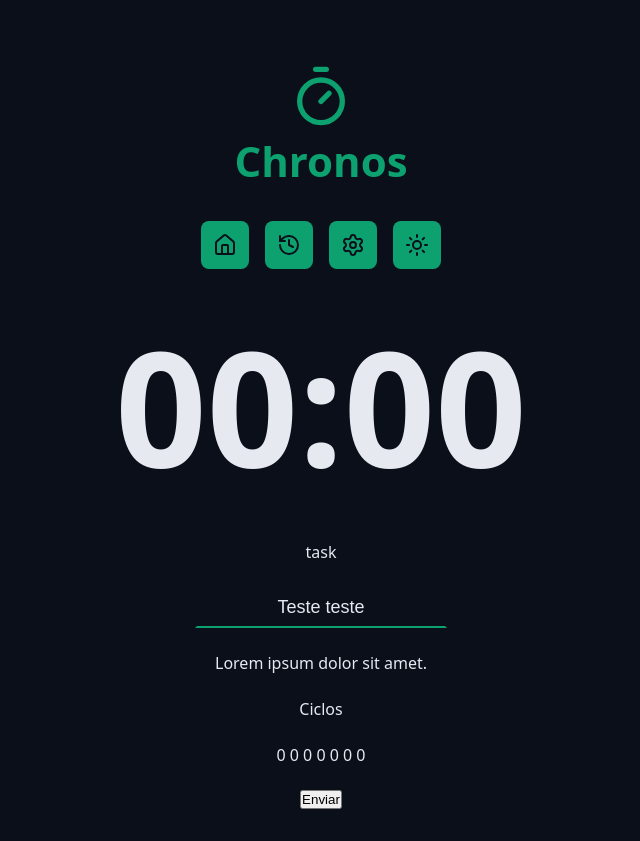
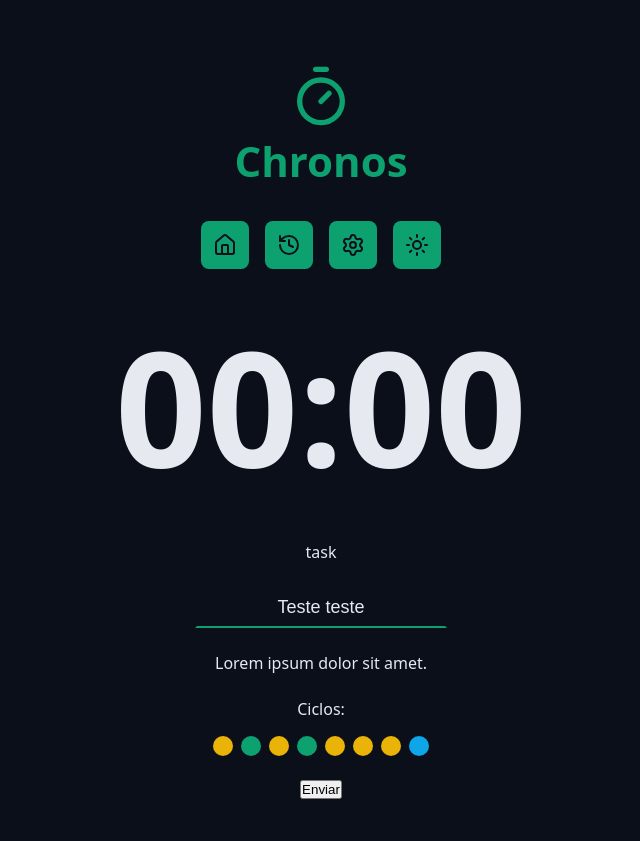
Before and after one commit to rafael-santana-almeida/chronos-pomodoro, a React (Vite) app: page / in a window 1280 px wide. Shown: the whole page, without its empty margins (319-959 px from the left). Built offline with nearby package versions, Linux system fonts and the light colour scheme.

Commit message:
Create Cycles component

```diff
--- a/src/App.tsx
+++ b/src/App.tsx
@@ -1,5 +1,6 @@
 import { Container } from './components/Container';
 import { CountDown } from './components/CountDown';
+import { Cycles } from './components/Cycles';
 import { Input } from './components/Input';
 import { Logo } from './components/Logo';
 import { Menu } from './components/Menu';
@@ -39,8 +40,7 @@
           </div>
 
           <div className='formRow'>
-            <p>Ciclos</p>
-            <p>0 0 0 0 0 0 0</p>
+            <Cycles />
           </div>
 
           <div className='formRow'>
--- /dev/null
+++ b/src/components/Cycles/index.tsx
@@ -0,0 +1,20 @@
+import styles from './styles.module.css';
+
+export function Cycles() {
+  return (
+    <div className={styles.cycles}>
+      <span>Ciclos:</span>
+
+      <div className={styles.cycleDots}>
+        <div className={`${styles.cycleDot} ${styles.workTime}`}></div>
+        <div className={`${styles.cycleDot} ${styles.shortBreakTime}`}></div>
+        <div className={`${styles.cycleDot} ${styles.workTime}`}></div>
+        <div className={`${styles.cycleDot} ${styles.shortBreakTime}`}></div>
+        <div className={`${styles.cycleDot} ${styles.workTime}`}></div>
+        <div className={`${styles.cycleDot} ${styles.workTime}`}></div>
+        <div className={`${styles.cycleDot} ${styles.workTime}`}></div>
+        <div className={`${styles.cycleDot} ${styles.longBreakTime}`}></div>
+      </div>
+    </div>
+  );
+}
--- /dev/null
+++ b/src/components/Cycles/styles.module.css
@@ -0,0 +1,31 @@
+.cycles {
+  display: flex;
+  flex-direction: column;
+  align-items: center;
+  justify-content: center;
+  gap: 1.6rem;
+}
+
+.cycleDots {
+  display: flex;
+  gap: 0.8rem;
+}
+
+.cycleDot {
+  width: 2rem;
+  height: 2rem;
+  background-color: var(--primary);
+  border-radius: 50%;
+}
+
+.workTime {
+  background-color: var(--warning);
+}
+
+.shortBreakTime {
+  background-color: var(--primary);
+}
+
+.longBreakTime {
+  background-color: var(--info);
+}
```
